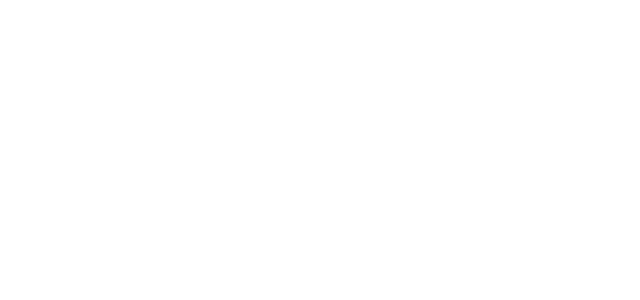
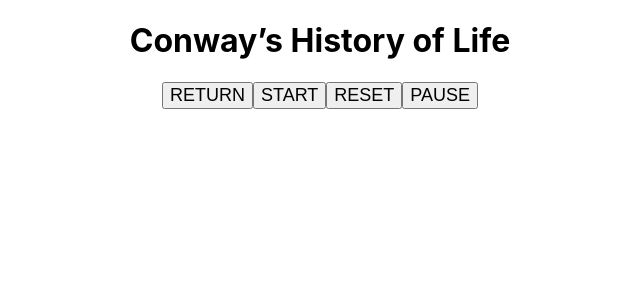
Before and after one commit to HenryJiang97/CS-5600-A2, a React (Create React App) app: page / in a window 1280 px wide. Both pictures are taken after typing "Sample", "Sample" into the empty fields and a click on the button "Create Grid". Shown: the top 300 px of the page, without its empty margins (320-960 px from the left). Built offline with nearby package versions, Linux system fonts and the light colour scheme.

Commit message:
Updated states

```diff
--- a/src/Cell.js
+++ b/src/Cell.js
@@ -5,12 +5,25 @@ import './Cell.css';
 class Cell extends Component {
     constructor(props) {
         super(props);
-        this.state = {alive: Math.floor(Math.random() * 2) == 0 ? true : false}
+        this.state = {
+            alive: this.getAliveState()
+        }
+        this.handleClick = this.handleClick.bind(this);
+    }
+
+    // Get cell alive state from props
+    getAliveState() {
+        return this.props.alive;
+    }
+
+    // Change alive state when clicking on cell
+    handleClick() {
+        this.setState({alive: this.state.alive ? false : true});
     }
 
     render () {
         return (
-            <div className='Cell' style={{backgroundColor: this.state.alive ? "black" : "white"}}/>
+            <div className='Cell' style={{backgroundColor: this.state.alive ? "black" : "white"}} onClick={this.handleClick}/>
         );
     }
 }
--- a/src/Grid.css
+++ b/src/Grid.css
@@ -12,3 +12,7 @@
 .Cell {
     display : table-cell;
 }
+
+Button {
+    font-size: 18px;
+}
--- a/src/Grid.js
+++ b/src/Grid.js
@@ -6,29 +6,65 @@ import './Grid.css';
 class Grid extends Component {
     constructor(props) {
         super(props);
+        this.state = {
+            state: "stop",
+            grid: this.buildGrid()
+        };
+        this.handleStartClick = this.handleStartClick.bind(this);
+        this.handlePauseClick = this.handlePauseClick.bind(this);
+    }
+
+    // Build grid column
+    buildColumn() {
+        // Create every column and row for the grid
+        const column = []
+        for (let i = 0; i < this.props.width; i++) {
+            let rand = Math.floor(Math.random() * 2);
+            let alive = rand === 1 ? true : false;
+            column.push(<Cell alive={alive}/>);
+        }
+        return column
+    }
+
+    // Build grid
+    buildGrid() {
+        const grid = []
+        for (let i = 0; i < this.props.height; i++) {
+            grid.push(
+                <div className="Row">
+                    {this.buildColumn()}
+                </div>
+            );
+        }
+
+        return grid;
+    }
+
+    handleStartClick() {
+        this.setState({state: "start"});
+    }
+
+    handlePauseClick() {
+        this.setState({state: "stop"});
+    }
+
+    handleResetClick() {
 
     }
 
     render() {
-        // Create every column and row for the grid
-        const column = []
-        for (let i = 0; i < this.props.width; i++) {
-            column.push(<Cell />);
-        }
-
-        const grid = []
-        for (let i = 0; i < this.props.height; i++) {
-            grid.push(
-                <div className="Row">
-                    {column}
-                </div>
-            );
-        }
 
         return (
             <div>
                 <div className="Grid">
-                    {grid}
+                    {this.state.grid}
+                </div>
+
+                <div>
+                    <button onClick={this.props.return}>RETURN</button>
+                    <button onClick={this.handleStartClick}>START</button>
+                    <button onClick={this.handleResetClick}>RESET</button>
+                    <button onClick={this.handlePauseClick}>PAUSE</button>
                 </div>
             </div>
 
--- a/src/Home.js
+++ b/src/Home.js
@@ -15,6 +15,7 @@ class Home extends Component {
         this.handleClick = this.handleClick.bind(this);
         this.setWidth = this.setWidth.bind(this);
         this.setHeight = this.setHeight.bind(this);
+        this.handleReturnClick = this.handleReturnClick.bind(this);
     }
 
     handleClick() {
@@ -29,10 +30,24 @@ class Home extends Component {
         this.setState({height: evt.target.value});
     }
 
+    refreshPage() {
+        window.location.reload(false);
+    }
+
+    handleReturnClick() {
+        this.setState({page: "input"});
+    }
+
+    handleRefreshClick() {
+        this.setState({page: "input"});
+        this.setState({page: "grid"});
+    }
+
     render() {
         if (this.state.page === "input") {
             return (
                 <div>
+                    <h1>Conway’s History of Life</h1>
                     <h3>Grid dimension</h3>
                     <input placeholder='Height' onChange={this.setHeight}></input>
                     <input placeholder='Width' onChange={this.setWidth}></input>
@@ -43,7 +58,13 @@ class Home extends Component {
         } else {
             return (
                 <div>
-                    <Grid width={this.state.width} height={this.state.height}/>
+                    <h1>Conway’s History of Life</h1>
+                    <Grid
+                        width={this.state.width}
+                        height={this.state.height}
+                        return={()=>this.handleReturnClick()}
+                        refresh={()=>this.handleRefreshClick()}
+                    />
                 </div>
             );
         }
```
